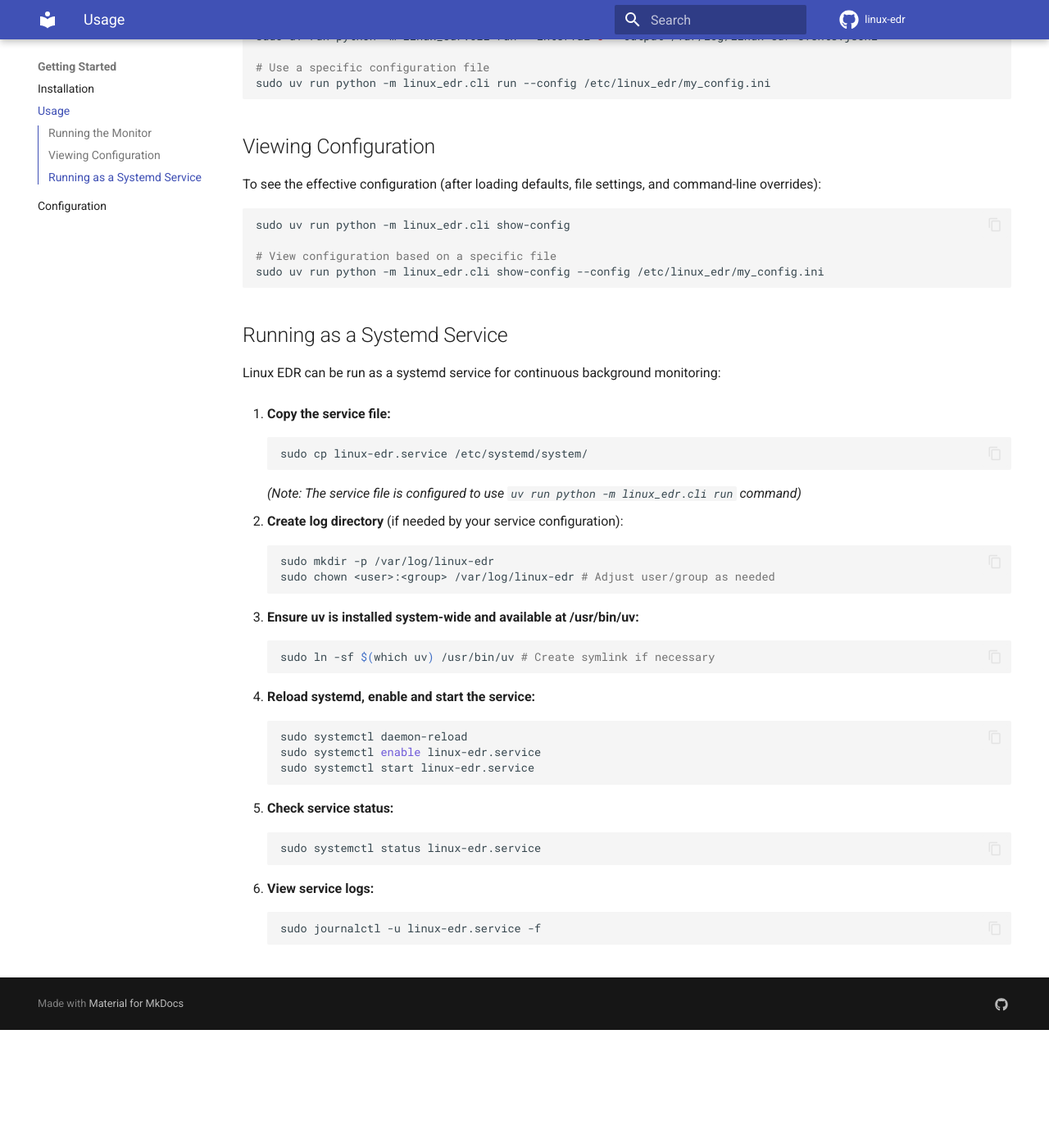
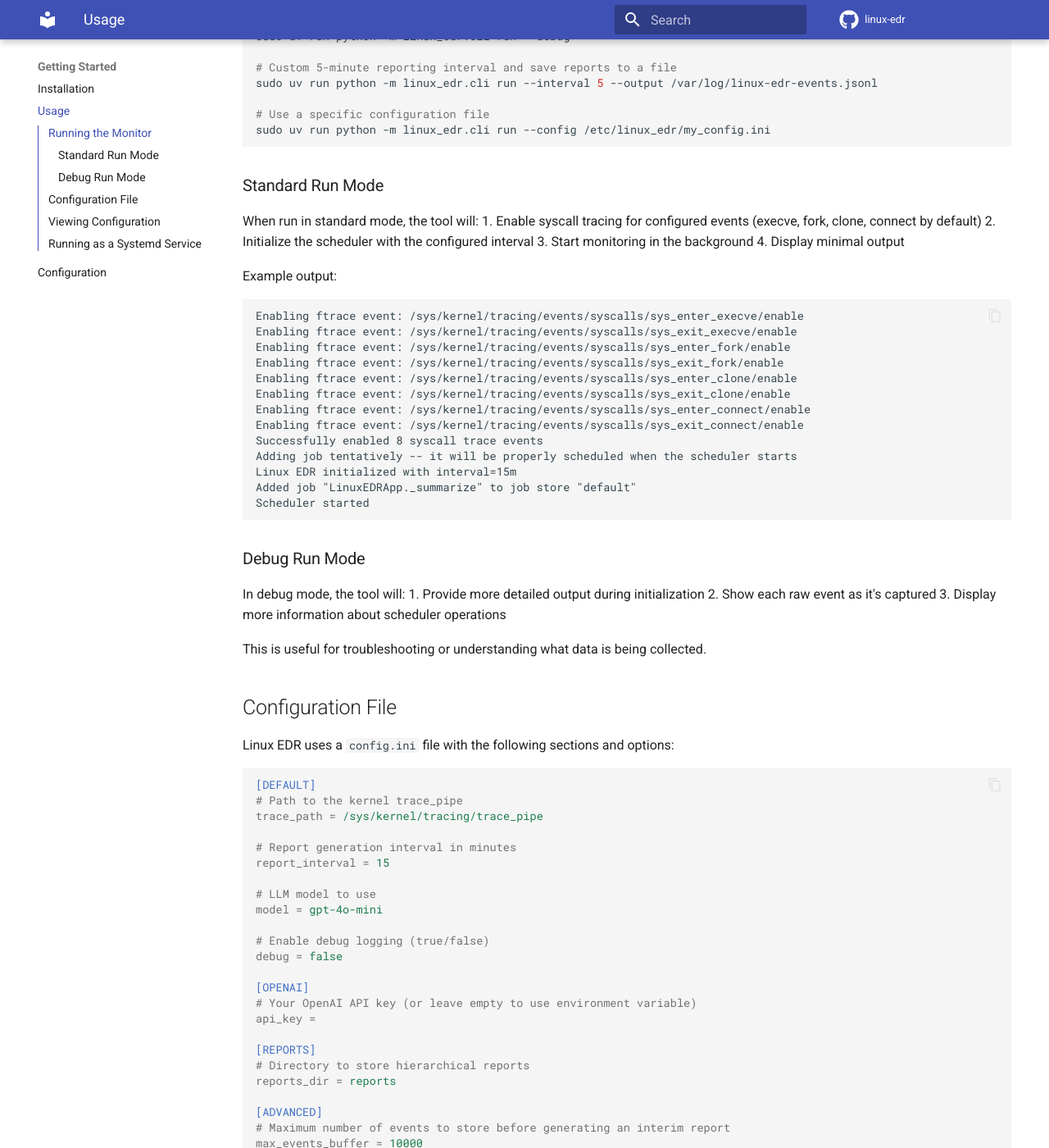
Before and after one commit to ParttimeWorks/linux_edr, an MkDocs documentation site: the page built from docs/usage.md, in a window 1280 px wide and 1400 px high, scrolled down 396 px. Shown: the whole window at 82% size. Built offline with MkDocs 1.6.1 and Material for MkDocs 9.7.7, drawn with Linux system fonts in a browser that asks for light colours; comment, search, counter and statistics services are not loaded; the version menu is left out; before the commit the page ends 1652 px from its top, so only the background shows below that; some of the changed text lies outside the part shown.

Commit message:
docs: enhance usage documentation with debug mode and configuration details
Adds documentation for standard and debug run modes, expands configuration options to include syscall tracing settings, and improves usage examples with clearer explanations of operation modes.

````diff
--- a/docs/usage.md
+++ b/docs/usage.md
@@ -8,12 +8,100 @@ The Linux EDR tool can be run directly using the Python module.
 # Basic monitoring with default settings (requires root)
 sudo uv run python -m linux_edr.cli run
 
+# Run in debug mode to see detailed event logs
+sudo uv run python -m linux_edr.cli run --debug
+
 # Custom 5-minute reporting interval and save reports to a file
 sudo uv run python -m linux_edr.cli run --interval 5 --output /var/log/linux-edr-events.jsonl
 
 # Use a specific configuration file
 sudo uv run python -m linux_edr.cli run --config /etc/linux_edr/my_config.ini
 ```
+
+### Standard Run Mode
+
+When run in standard mode, the tool will:
+1. Enable syscall tracing for configured events (execve, fork, clone, connect by default)
+2. Initialize the scheduler with the configured interval
+3. Start monitoring in the background
+4. Display minimal output
+
+Example output:
+```
+Enabling ftrace event: /sys/kernel/tracing/events/syscalls/sys_enter_execve/enable
+Enabling ftrace event: /sys/kernel/tracing/events/syscalls/sys_exit_execve/enable
+Enabling ftrace event: /sys/kernel/tracing/events/syscalls/sys_enter_fork/enable
+Enabling ftrace event: /sys/kernel/tracing/events/syscalls/sys_exit_fork/enable
+Enabling ftrace event: /sys/kernel/tracing/events/syscalls/sys_enter_clone/enable
+Enabling ftrace event: /sys/kernel/tracing/events/syscalls/sys_exit_clone/enable
+Enabling ftrace event: /sys/kernel/tracing/events/syscalls/sys_enter_connect/enable
+Enabling ftrace event: /sys/kernel/tracing/events/syscalls/sys_exit_connect/enable
+Successfully enabled 8 syscall trace events
+Adding job tentatively -- it will be properly scheduled when the scheduler starts
+Linux EDR initialized with interval=15m
+Added job "LinuxEDRApp._summarize" to job store "default"
+Scheduler started
+```
+
+### Debug Run Mode
+
+In debug mode, the tool will:
+1. Provide more detailed output during initialization
+2. Show each raw event as it's captured
+3. Display more information about scheduler operations
+
+This is useful for troubleshooting or understanding what data is being collected.
+
+## Configuration File
+
+Linux EDR uses a `config.ini` file with the following sections and options:
+
+```ini
+[DEFAULT]
+# Path to the kernel trace_pipe
+trace_path = /sys/kernel/tracing/trace_pipe
+
+# Report generation interval in minutes
+report_interval = 15
+
+# LLM model to use
+model = gpt-4o-mini
+
+# Enable debug logging (true/false)
+debug = false
+
+[OPENAI]
+# Your OpenAI API key (or leave empty to use environment variable)
+api_key =
+
+[REPORTS]
+# Directory to store hierarchical reports
+reports_dir = reports
+
+[ADVANCED]
+# Maximum number of events to store before generating an interim report
+max_events_buffer = 10000
+
+# Maximum number of summary lines to include in LLM prompt
+max_summary_lines = 50
+
+# Whether to include raw event data in reports (true/false)
+include_raw_events = true
+
+# Whether to include security findings in reports (true/false)
+include_security_findings = true
+
+# Whether to log verbose raw event data in debug mode (true/false)
+verbose_debug_logging = true
+
+# Whether to enable syscall tracing (true/false)
+enable_syscall_tracing = true
+
+# Comma-separated list of syscalls to trace (enter and exit events will be enabled)
+syscalls_to_trace = execve,fork,clone,connect
+```
+
+You can customize this file and specify its location using the `--config` parameter when running the tool.
 
 ## Viewing Configuration
 
````
Also changed, not shown: README.md (+33 -4 lines).
